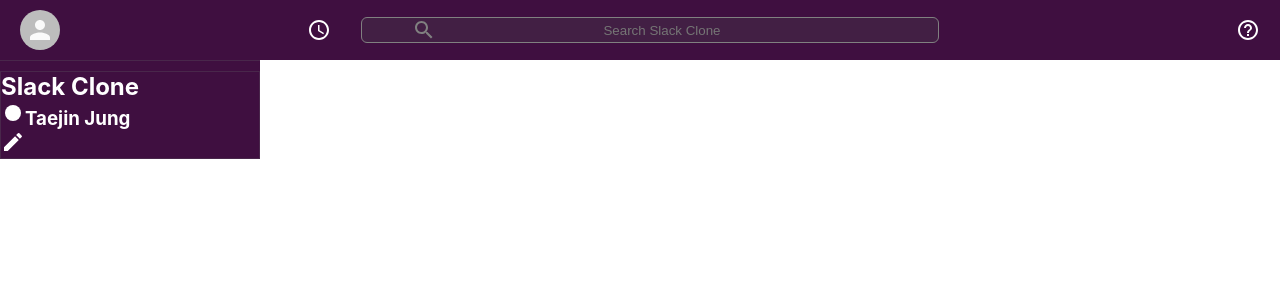
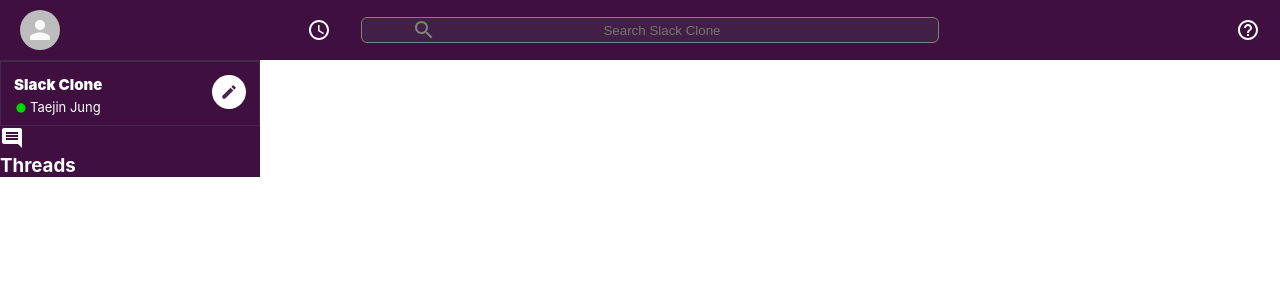
Before and after one commit to taejin5314/Slack-clone, a React (Create React App) app: page / in a window 1280 px wide. Shown: the top 300 px of the page. Built offline with nearby package versions, Linux system fonts and the light colour scheme.

Commit message:
Component: SidebarOption

```diff
--- a/src/components/sidebar/Sidebar.css
+++ b/src/components/sidebar/Sidebar.css
@@ -6,7 +6,41 @@
 }
 
 .sidebar__header {
-    margin-top: 10px;
-    margin-bottom: 10px;
+    display: flex;
     border: 1px solid #49274b;
+    padding: 13px;
+    padding-bottom: 10px;
+    justify-content: space-between;
 }
+
+.sidebar__info {
+    flex: 1;
+}
+
+.sidebar__info>h2 {
+    font-size: 15px;
+    font-weight: 900;
+    margin-bottom: 5px;
+}
+
+.sidebar__info>h3 {
+    display: flex;
+    align-items: center;
+    font-size: 13px;
+    font-weight: 400;
+}
+
+.sidebar__info>h3>.MuiSvgIcon-root {
+    color: rgb(0, 214, 0);
+    font-size: 14px;
+    margin-top: 1px;
+    margin-right: 2px;
+}
+
+.sidebar__header>.MuiSvgIcon-root {
+    padding: 8px;
+    color: #49274b;
+    font-size: 18px;
+    background-color: white;
+    border-radius: 50%;
+}
--- a/src/components/sidebar/Sidebar.js
+++ b/src/components/sidebar/Sidebar.js
@@ -2,6 +2,8 @@
 import './Sidebar.css';
 import FiberManualRecordIcon from '@material-ui/icons/FiberManualRecord';
 import CreateIcon from '@material-ui/icons/Create';
+import SidebarOption from './sidebarOption/SidebarOption';
+import CommentIcon from '@material-ui/icons/Comment';
 
 function Sidebar() {
     return (
@@ -16,6 +18,8 @@
                 </div>
                 <CreateIcon />
             </div>
+
+            <SidebarOption Icon={CommentIcon} title="Threads" />
         </div>
     )
 }
--- /dev/null
+++ b/src/components/sidebar/sidebarOption/SidebarOption.js
@@ -0,0 +1,20 @@
+import React from 'react';
+import './SidebarOption.css'
+
+function SidebarOption({ Icon, title }) {
+    return (
+        <div className="sidebarOption">
+            {Icon && <Icon className="sidebarOption__icon" />}
+            {Icon ? (
+                <h3>{title}</h3>
+            ) : (
+                    <h3>
+                        <span className="sidebarOption__hash">#</span> {title}
+                    </h3>
+                )
+            }
+        </div>
+    )
+}
+
+export default SidebarOption
```
Also changed, not shown: src/components/sidebar/sidebarOption/SidebarOption.css (added).
